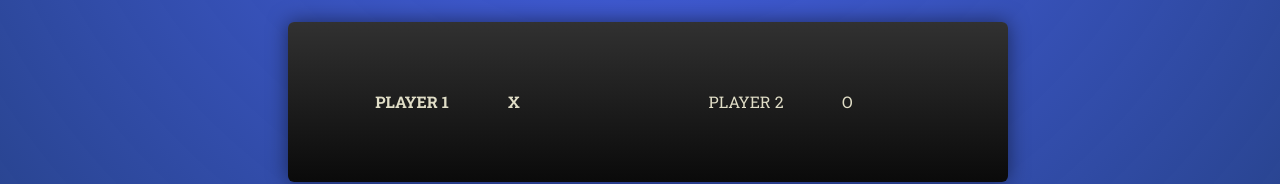
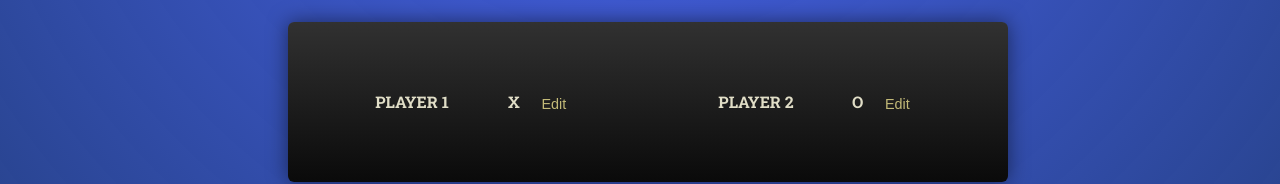
Before and after one commit to bruceathy/tic-tac-toe, a React (Vite) app: page / in a window 1280 px wide. Shown: the part 314-498 px from the top of the page. Built offline with nearby package versions, Linux system fonts and the light colour scheme; a web font is replaced by a local one.

Commit message:
player component

```diff
--- a/src/App.jsx
+++ b/src/App.jsx
@@ -1,19 +1,11 @@
+import Player from "./components/Player";
 function App() {
   return (
     <main>
       <div id="game-container">
         <ol id="players">
-          <li>
-            <span className="player">
-              <span className="player-name">Player 1</span>
-              <span className="player-symbol">X</span>
-            </span>
-          </li>
-
-          <li>
-            <span className="player-name">Player 2</span>
-            <span className="player-symbol">O</span>
-          </li>
+          <Player name="Player 1" symbol="X" />
+          <Player name="Player 2" symbol="O" />
         </ol>
         {/* GAME BOARD */}
       </div>
--- /dev/null
+++ b/src/components/Player.jsx
@@ -0,0 +1,11 @@
+export default function Player({ name, symbol }) {
+  return (
+    <li>
+      <span className="player">
+        <span className="player-name">{name}</span>
+        <span className="player-symbol">{symbol}</span>
+      </span>
+      <button>Edit</button>
+    </li>
+  );
+}
```
